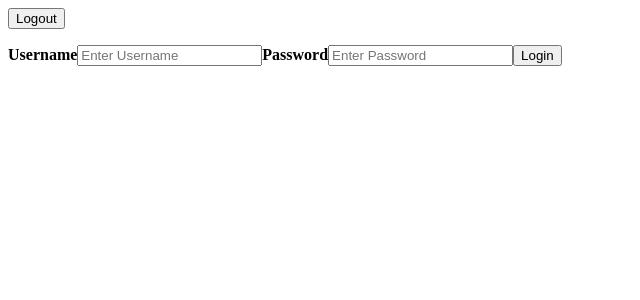
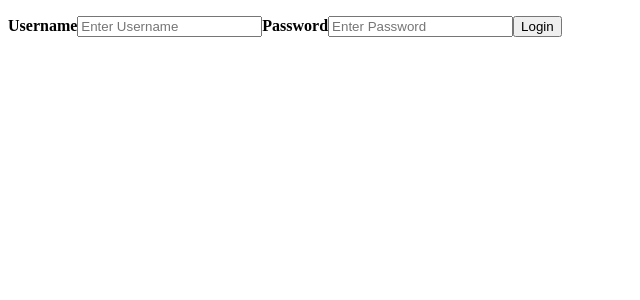
Before and after one commit to djurker21/test1-davintoo-ng, an Angular app: page /login in a window 1280 px wide. Shown: the top 300 px of the page, without its empty margins (0-640 px from the left). Built offline with nearby package versions, Linux system fonts and the light colour scheme.

Commit message:
fix logout button show

```diff
--- a/src/app/app.component.html
+++ b/src/app/app.component.html
@@ -1,4 +1,4 @@
-<nav>
+<nav *ngIf="currentUser">
     <button (click)="logout()">Logout</button>
 </nav>
 <router-outlet></router-outlet>
--- a/src/app/app.component.ts
+++ b/src/app/app.component.ts
@@ -3,6 +3,8 @@ import { Component } from '@angular/core';
 import { AuthService } from './services/auth.service';
 
 import { Router } from '@angular/router';
+
+import { User } from './models/user';
 
 @Component({
   selector: 'app-root',
@@ -11,9 +13,14 @@ import { Router } from '@angular/router';
 })
 export class AppComponent {
   title = 'test1-devitoo-ng';
+
+  currentUser: User;
+
   constructor(
     private authService: AuthService,
-    private router: Router) {}
+    private router: Router) {
+      this.authService.currentUser.subscribe(x => this.currentUser = x);
+    }
 
   logout() {
     this.authService.logout();
```
